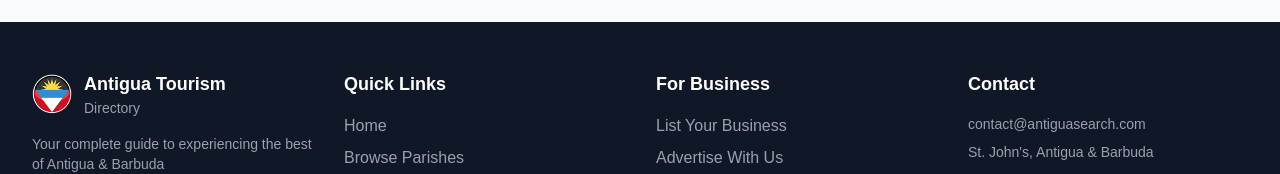
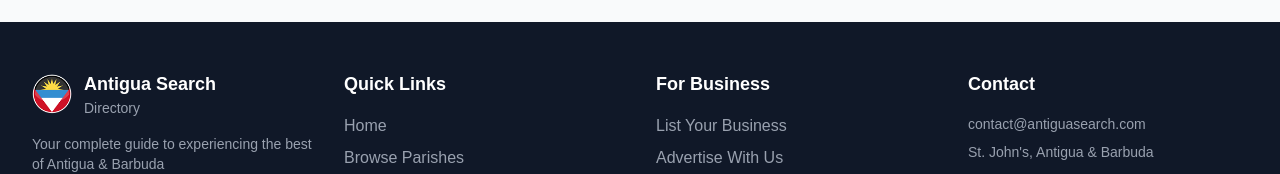
Before and after one commit to jstapley/antigua-search, a Next.js app in the folder antigua-tourism-directory/: page / in a window 1280 px wide. Shown: the part 1443-1617 px from the top of the page. Built offline with nearby package versions, Linux system fonts and the light colour scheme; no server answers; the database is empty.

Commit message:
Rebrand: Footer to AntiguaSearch.com

```diff
--- a/antigua-tourism-directory/app/HomeClient.js
+++ b/antigua-tourism-directory/app/HomeClient.js
@@ -220,7 +220,7 @@ export default function HomeClient({ stats, parishes, categories, monthlyVisitor
                   className="rounded-full"
                 />
                 <div>
-                  <div className="font-bold text-lg">Antigua Tourism</div>
+                  <div className="font-bold text-lg">Antigua Search</div>
                   <div className="text-sm text-gray-400">Directory</div>
                 </div>
               </div>
--- a/antigua-tourism-directory/app/categories/page.js
+++ b/antigua-tourism-directory/app/categories/page.js
@@ -172,7 +172,7 @@ export default async function CategoriesPage() {
                   className="rounded-full"
                 />
                 <div>
-                  <div className="font-bold text-lg">Antigua Tourism</div>
+                  <div className="font-bold text-lg">Antigua Search</div>
                   <div className="text-sm text-gray-400">Directory</div>
                 </div>
               </div>
--- a/antigua-tourism-directory/app/category/[slug]/page.js
+++ b/antigua-tourism-directory/app/category/[slug]/page.js
@@ -319,7 +319,7 @@ export default async function CategoryPage({ params }) {
                   className="rounded-full"
                 />
                 <div>
-                  <div className="font-bold text-lg">Antigua Tourism</div>
+                  <div className="font-bold text-lg">Antigua Search</div>
                   <div className="text-sm text-gray-400">Directory</div>
                 </div>
               </div>
--- a/antigua-tourism-directory/app/contact/page.js
+++ b/antigua-tourism-directory/app/contact/page.js
@@ -228,7 +228,7 @@ export default function ContactPage() {
                   className="rounded-full"
                 />
                 <div>
-                  <div className="font-bold text-lg">Antigua Tourism</div>
+                  <div className="font-bold text-lg">Antigua Search</div>
                   <div className="text-sm text-gray-400">Directory</div>
                 </div>
               </div>
--- a/antigua-tourism-directory/app/listing/[slug]/page.js
+++ b/antigua-tourism-directory/app/listing/[slug]/page.js
@@ -396,7 +396,7 @@ export default async function ListingPage({ params }) {
                   className="rounded-full"
                 />
                 <div>
-                  <div className="font-bold text-lg">Antigua Tourism</div>
+                  <div className="font-bold text-lg">Antigua Search</div>
                   <div className="text-sm text-gray-400">Directory</div>
                 </div>
               </div>
--- a/antigua-tourism-directory/app/page copy.tsx
+++ b/antigua-tourism-directory/app/page copy.tsx
@@ -219,7 +219,7 @@ export default async function Home() {
                   className="rounded-full"
                 />
                 <div>
-                  <div className="font-bold text-lg">Antigua Tourism</div>
+                  <div className="font-bold text-lg">Antigua Search</div>
                   <div className="text-sm text-gray-400">Directory</div>
                 </div>
               </div>
--- a/antigua-tourism-directory/app/parish/[slug]/page.js
+++ b/antigua-tourism-directory/app/parish/[slug]/page.js
@@ -320,7 +320,7 @@ export default async function ParishPage({ params }) {
                   className="rounded-full"
                 />
                 <div>
-                  <div className="font-bold text-lg">Antigua Tourism</div>
+                  <div className="font-bold text-lg">Antigua Search</div>
                   <div className="text-sm text-gray-400">Directory</div>
                 </div>
               </div>
--- a/antigua-tourism-directory/app/parishes/page.js
+++ b/antigua-tourism-directory/app/parishes/page.js
@@ -183,7 +183,7 @@ export default async function ParishesPage() {
                   className="rounded-full"
                 />
                 <div>
-                  <div className="font-bold text-lg">Antigua Tourism</div>
+                  <div className="font-bold text-lg">Antigua Search</div>
                   <div className="text-sm text-gray-400">Directory</div>
                 </div>
               </div>
```
